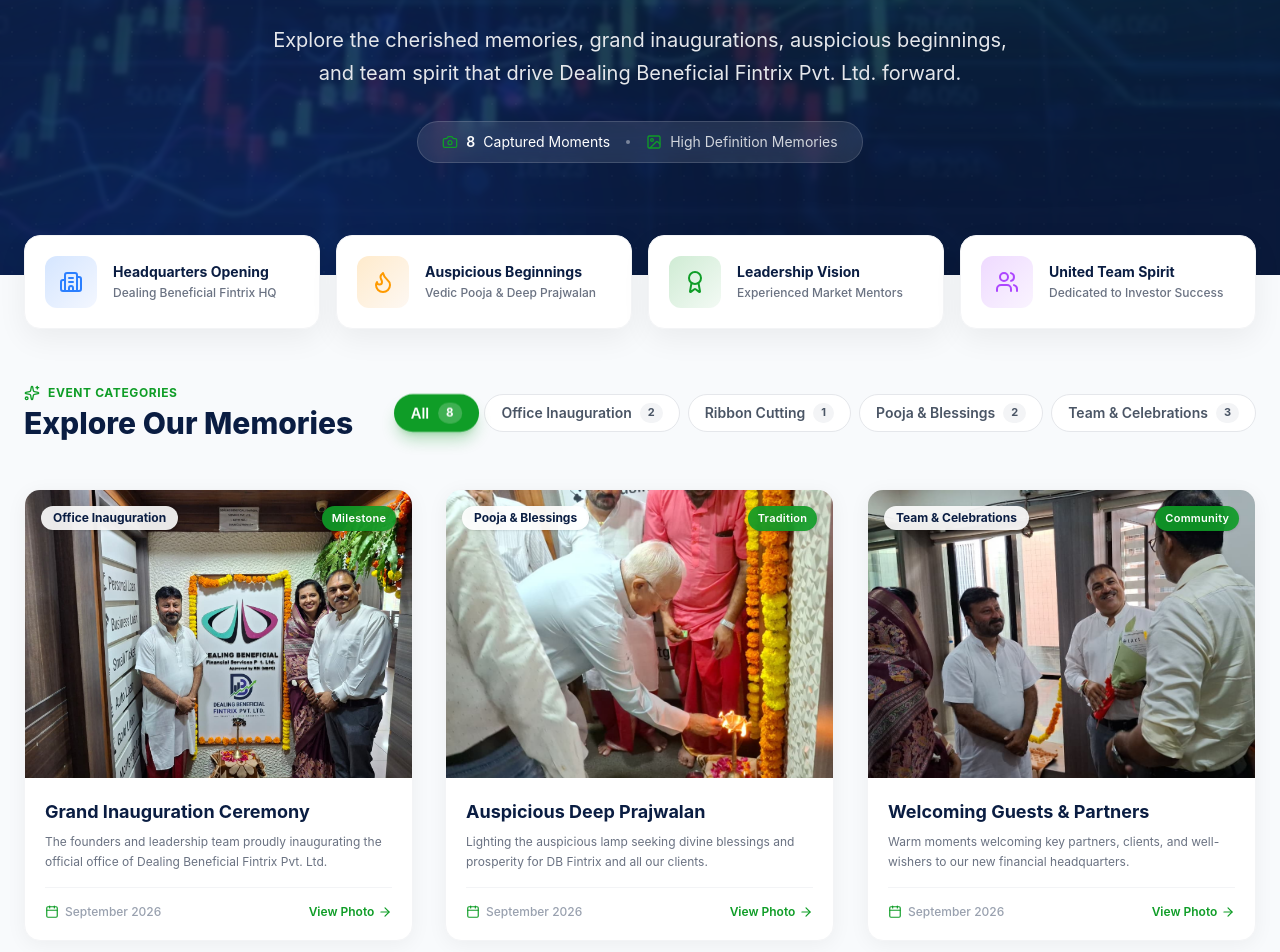
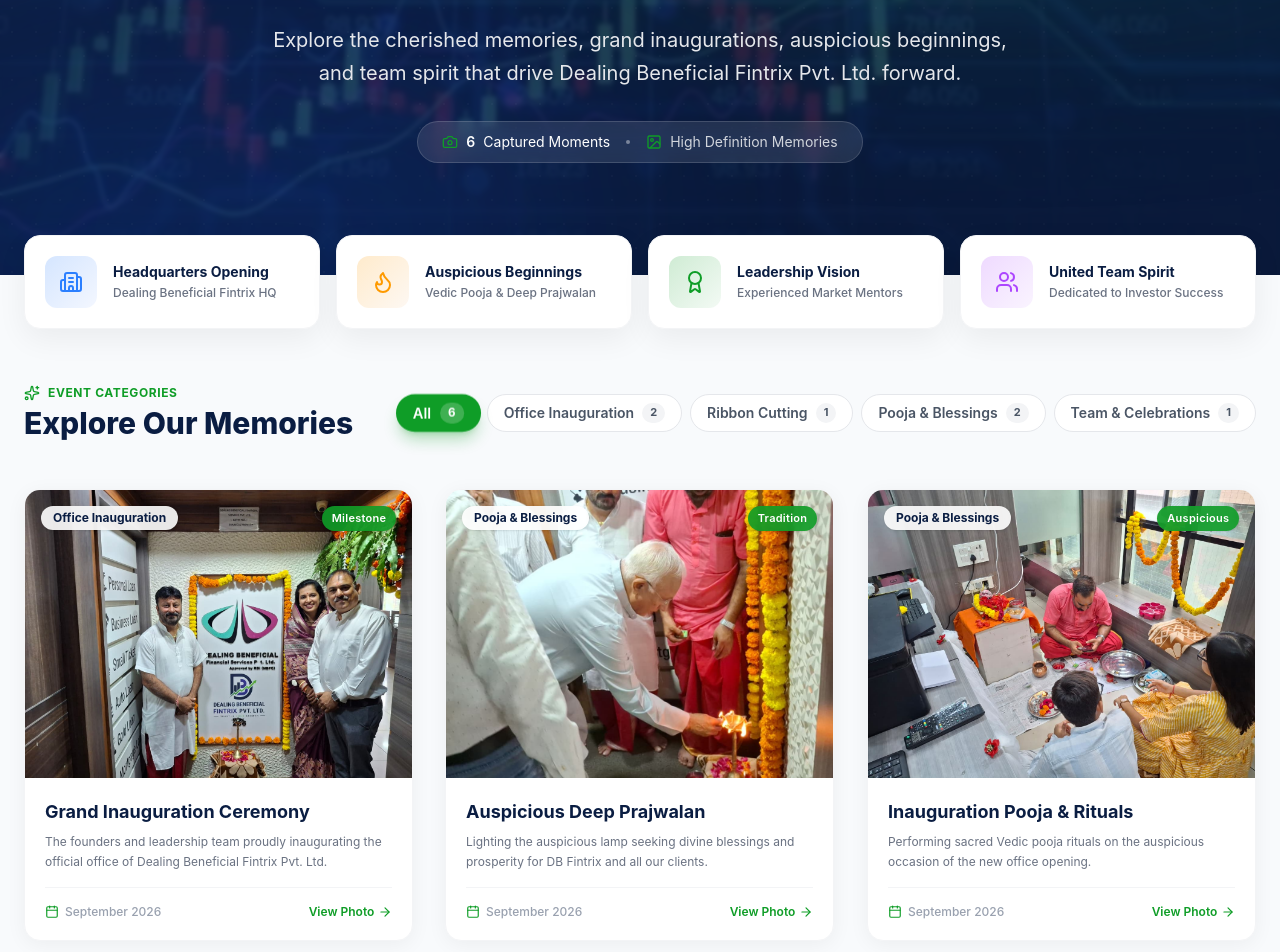
Before and after one commit to palakdhalani/DBfintrix-frontend, a React (Vite) app: page /gallery in a window 1280 px wide. Shown: the part 340-1292 px from the top of the page. Built offline with nearby package versions, Linux system fonts and the light colour scheme; no server answers.

Commit message:
Remove 3rd and second-to-last images from gallery

```diff
--- a/src/pages/Gallery/galleryData.js
+++ b/src/pages/Gallery/galleryData.js
@@ -1,10 +1,8 @@
 import img1 from '../../assets/galleryimages/WhatsApp Image 2026-09-08 at 14.04.57.jpeg';
 import img2 from '../../assets/galleryimages/WhatsApp Image 2026-09-08 at 14.04.59 (1).jpeg';
-import img3 from '../../assets/galleryimages/WhatsApp Image 2026-09-08 at 14.04.59.jpeg';
 import img4 from '../../assets/galleryimages/WhatsApp Image 2026-09-08 at 14.05.00.jpeg';
 import img5 from '../../assets/galleryimages/WhatsApp Image 2026-09-08 at 14.05.02.jpeg';
 import img6 from '../../assets/galleryimages/WhatsApp Image 2026-09-08 at 14.05.05.jpeg';
-import img7 from '../../assets/galleryimages/WhatsApp Image 2026-09-08 at 14.05.07.jpeg';
 import img8 from '../../assets/galleryimages/WhatsApp Image 2026-09-08 at 14.05.08.jpeg';
 
 export const GALLERY_CATEGORIES = [
@@ -36,15 +34,6 @@
   },
   {
     id: 3,
-    image: img3,
-    title: 'Welcoming Guests & Partners',
-    category: 'Team & Celebrations',
-    date: 'September 2026',
-    description: 'Warm moments welcoming key partners, clients, and well-wishers to our new financial headquarters.',
-    badge: 'Community',
-  },
-  {
-    id: 4,
     image: img4,
     title: 'Inauguration Pooja & Rituals',
     category: 'Pooja & Blessings',
@@ -53,7 +42,7 @@
     badge: 'Auspicious',
   },
   {
-    id: 5,
+    id: 4,
     image: img5,
     title: 'Ribbon Cutting Milestone',
     category: 'Ribbon Cutting',
@@ -62,7 +51,7 @@
     badge: 'Grand Opening',
   },
   {
-    id: 6,
+    id: 5,
     image: img6,
     title: 'Leadership & Core Team',
     category: 'Office Inauguration',
@@ -71,16 +60,7 @@
     badge: 'Leadership',
   },
   {
-    id: 7,
-    image: img7,
-    title: 'Celebratory Smiles & Greetings',
-    category: 'Team & Celebrations',
-    date: 'September 2026',
-    description: 'Joyous exchanges and congratulations among team members and guests during the inaugural celebrations.',
-    badge: 'Celebration',
-  },
-  {
-    id: 8,
+    id: 6,
     image: img8,
     title: 'Team DB Fintrix Together',
     category: 'Team & Celebrations',
```
